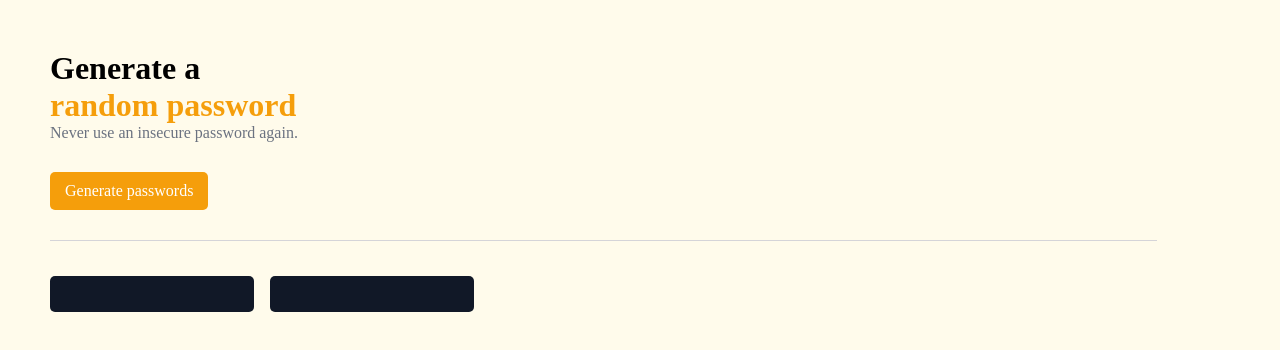
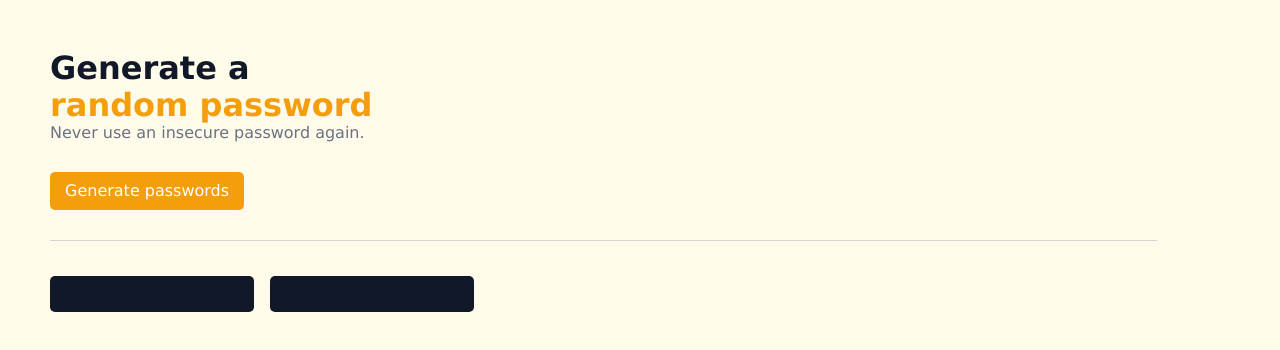
Before and after one commit to ecurges/password-generator, a plain HTML site: page index.html in a window 1280 px wide. Drawn offline with nearby package versions, Linux system fonts and the light colour scheme.

Commit message:
Update index.css

```diff
--- a/index.css
+++ b/index.css
@@ -1,7 +1,8 @@
 body {
     background-color: #FFFBEB;
     margin: 50px 0 0 50px;
-    color: 111827;
+    color: #111827;
+    font-family: Verdana, Geneva, Tahoma, sans-serif;
 }
 
 h1 {
```
